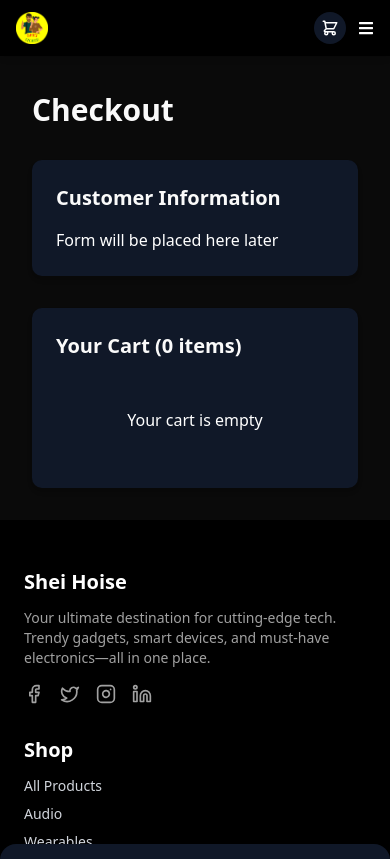
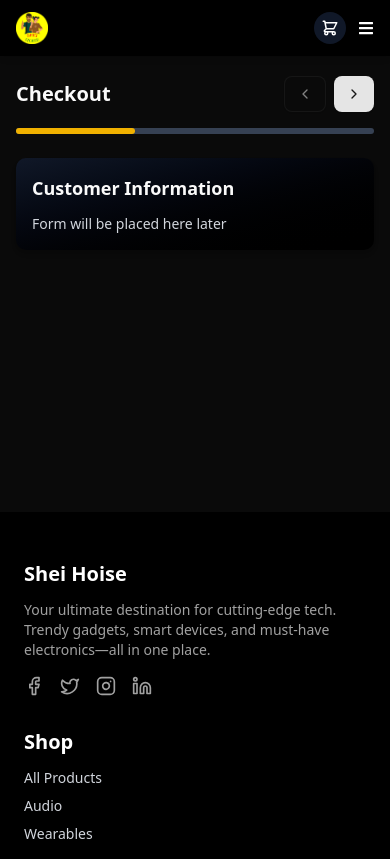
Before and after one commit to MIANSIT/shei-hoise, a Next.js app: page /checkout in a window 390 px wide. Shown: the top 859 px of the page. Built offline with nearby package versions, Linux system fonts and the light colour scheme.

Commit message:
:sparkles: Feat: Checkout Page Mobile & Desktop Version layout design completed

```diff
--- a/src/app/checkout/page.tsx
+++ b/src/app/checkout/page.tsx
@@ -3,13 +3,13 @@
 
 import { useState, useEffect } from "react";
 import useCartStore from "@/lib/store/cartStore";
-import CartItemsList from "../components/cart/CartItemList";
-import CartCheckoutLayout from "../components/cart/CartCheckoutLayout";
 import Header from "../components/common/Header";
 import Footer from "../components/common/Footer";
+import DesktopCheckout from "../components/checkout/DesktopCheckoutLayout";
+import MobileCheckout from "../components/checkout/MobileCheckoutLayout";
 
 export default function CheckoutPage() {
-  const { cart, totalPrice, totalItems } = useCartStore();
+  const { cart, totalItems } = useCartStore();
   const [isMounted, setIsMounted] = useState(false);
 
   useEffect(() => {
@@ -26,43 +26,24 @@ export default function CheckoutPage() {
     <>
       <Header />
 
-      <div className="container mx-auto p-8">
-        <h1 className="text-3xl font-bold mb-8">Checkout</h1>
+      {/* Desktop Version */}
+      <div className="hidden md:block">
+        <DesktopCheckout
+          cartLength={cart.length}
+          displayCount={displayCount}
+          onCheckout={handleMakePayment}
+        />
+      </div>
 
-        <div className="grid grid-cols-1 lg:grid-cols-3 gap-8">
-          {/* Customer Information Card */}
-          <div className="bg-gray-900 rounded-lg shadow-md p-6">
-            <h2 className="text-xl font-semibold mb-4">Customer Information</h2>
-            <p className="text-white">Form will be placed here later</p>
-          </div>
-          {/* Cart Items Card */}
-          <div className="bg-gray-900 rounded-lg shadow-md p-6">
-            <h2 className="text-xl font-semibold mb-4">
-              Your Cart ({displayCount} items)
-            </h2>
+      {/* Mobile Version */}
+      <div className="block md:hidden">
+        <MobileCheckout
+          cartLength={cart.length}
+          displayCount={displayCount}
+          onCheckout={handleMakePayment}
+        />
+      </div>
 
-            {cart.length === 0 ? (
-              <div className="text-center py-8">
-                <p className="text-white">Your cart is empty</p>
-              </div>
-            ) : (
-              <CartItemsList />
-            )}
-          </div>
-
-          {/* Order Summary Card */}
-          {cart.length > 0 && (
-            <div className="bg-gray-900 rounded-lg shadow-md p-6">
-              <h2 className="text-xl font-semibold mb-4">Order Summary</h2>
-              <CartCheckoutLayout
-                subtotal={totalPrice()}
-                onCheckout={handleMakePayment}
-                buttonText="Make Payment"
-              />
-            </div>
-          )}
-        </div>
-      </div>
       <Footer />
     </>
   );
--- a/src/app/components/cart/CartBottomBar.tsx
+++ b/src/app/components/cart/CartBottomBar.tsx
@@ -46,7 +46,7 @@ export default function CartBottomBar({ isOpen, onClose }: CartBottomBarProps) {
         onClick={onClose}
       />
       <div
-        className={`fixed bottom-0 left-0 right-0 bg-gray-900 text-white shadow-lg z-50 transition-transform duration-300 ease-in-out lg:hidden rounded-tl-2xl rounded-tr-2xl ${
+        className={`fixed bottom-0 left-0 right-0 bg-black text-white shadow-lg z-50 transition-transform duration-300 ease-in-out lg:hidden rounded-tl-2xl rounded-tr-2xl ${
           isOpen ? "translate-y-0" : "translate-y-full"
         }`}
       >
--- a/src/app/components/cart/CartItemList.tsx
+++ b/src/app/components/cart/CartItemList.tsx
@@ -73,7 +73,7 @@ export default function CartItemsList() {
           key={item.id}
           className={`
             relative flex items-center justify-between rounded-lg bg-black/20 p-3
-            transition-all duration-300 ease-in-out
+            transition-all duration-300 ease-in-out border-gray-700 border-2
             ${
               removingId === item.id || isClearing
                 ? "opacity-0 -translate-x-10"
--- a/src/app/components/cart/CartSidebar.tsx
+++ b/src/app/components/cart/CartSidebar.tsx
@@ -47,7 +47,7 @@ export default function CartSidebar({ isOpen, onClose }: CartSidebarProps) {
         onClick={onClose}
       />
       <div
-        className={`fixed top-0 right-0 h-full w-full max-w-md text-white bg-gray-900 shadow-xl z-50 transition-transform duration-300 ease-in-out ${
+        className={`fixed top-0 right-0 h-full w-full max-w-md text-white bg-black shadow-xl z-50 transition-transform duration-300 ease-in-out ${
           isOpen ? "translate-x-0" : "translate-x-full"
         }`}
       >
--- /dev/null
+++ b/src/app/components/checkout/DesktopCheckoutLayout.tsx
@@ -0,0 +1,80 @@
+// components/checkout/DesktopCheckout.tsx
+"use client";
+
+import { useState, useEffect } from "react";
+import useCartStore from "@/lib/store/cartStore";
+import CartItemsList from "@/app/components/cart/CartItemList";
+import { Button } from "@/components/ui/button";
+import { motion } from "framer-motion";
+
+interface DesktopCheckoutProps {
+  cartLength: number;
+  displayCount: number;
+  onCheckout: () => void;
+}
+
+const DesktopCheckout = ({
+  cartLength,
+  displayCount,
+  onCheckout,
+}: DesktopCheckoutProps) => {
+  const { totalPrice } = useCartStore();
+  const [isMounted, setIsMounted] = useState(false);
+
+  useEffect(() => {
+    setIsMounted(true);
+  }, []);
+
+  const subtotal = isMounted ? totalPrice() : 0;
+
+  return (
+    <div className="container mx-auto p-8">
+      <h1 className="text-3xl font-bold mb-8">Checkout</h1>
+      <div className="grid grid-cols-1 lg:grid-cols-2 gap-8">
+        {/* Cart Items Card */}
+        <div className="bg-gradient-to-br from-gray-900 to-black rounded-lg shadow-md p-6">
+          <h2 className="text-xl font-semibold mb-2">
+            Your Cart ({displayCount} items)
+          </h2>
+          {cartLength === 0 ? (
+            <div className="text-center py-8">
+              <p className="text-white">Your cart is empty</p>
+            </div>
+          ) : (
+            <CartItemsList />
+          )}
+          {cartLength > 0 && (
+            <div>
+              <div className="flex justify-between mt-4 text-white border-gray-700 border-2 rounded-lg p-3">
+                <span className="font-bold">Subtotal :</span>
+                <motion.span
+                  className="font-bold"
+                  key={`subtotal-${subtotal}`}
+                  initial={{ scale: 1.1 }}
+                  animate={{ scale: 1 }}
+                  transition={{ duration: 0.2 }}
+                >
+                  ${subtotal.toFixed(2)}
+                </motion.span>
+              </div>
+              {/* <Button
+                className="w-full bg-gradient-to-r from-yellow-400 to-yellow-600 text-white hover:from-yellow-500 hover:to-yellow-700 cursor-pointer transition-colors duration-300"
+                onClick={onCheckout}
+              >
+                Make Payment
+              </Button> */}
+            </div>
+          )}
+
+        </div>
+        {/* Customer Information Card */}
+        <div className="bg-gradient-to-br from-gray-900 to-black rounded-lg shadow-md p-6">
+          <h2 className="text-xl font-semibold mb-4">Customer Information</h2>
+          <p className="text-white">Form will be placed here later</p>
+        </div>
+      </div>
+    </div>
+  );
+};
+
+export default DesktopCheckout;
--- /dev/null
+++ b/src/app/components/checkout/MobileCheckoutLayout.tsx
@@ -0,0 +1,186 @@
+// components/checkout/MobileCheckout.tsx
+"use client";
+
+import { useState, useEffect } from "react";
+import useCartStore from "@/lib/store/cartStore";
+import CartItemsList from "@/app/components/cart/CartItemList";
+import { Button } from "@/components/ui/button";
+import { motion, AnimatePresence } from "framer-motion";
+import { ChevronLeft, ChevronRight } from "lucide-react";
+
+interface MobileCheckoutProps {
+  cartLength: number;
+  displayCount: number;
+  onCheckout: () => void;
+}
+
+const MobileCheckout = ({
+  cartLength,
+  displayCount,
+  onCheckout,
+}: MobileCheckoutProps) => {
+  const { totalPrice } = useCartStore();
+  const [isMounted, setIsMounted] = useState(false);
+  const [activeStep, setActiveStep] = useState(0);
+
+  useEffect(() => {
+    setIsMounted(true);
+  }, []);
+
+  const subtotal = isMounted ? totalPrice() : 0;
+
+  const steps = [
+    {
+      title: "Customer Information",
+      content: (
+        <div className="bg-gradient-to-br from-gray-900 to-black rounded-lg shadow-md p-4 mt-4">
+          <h2 className="text-lg font-semibold mb-3">Customer Information</h2>
+          <p className="text-gray-300 text-sm">
+            Form will be placed here later
+          </p>
+        </div>
+      ),
+    },
+    {
+      title: "Cart Items",
+      content: (
+        <div className="mt-4">
+          <h2 className="text-lg font-semibold mb-3">
+            Your Cart ({displayCount} items)
+          </h2>
+
+          {cartLength === 0 ? (
+            <div className="text-center py-6 bg-gradient-to-br from-gray-900 to-black rounded-lg shadow-md">
+              <p className="text-white">Your cart is empty</p>
+            </div>
+          ) : (
+            <CartItemsList />
+          )}
+        </div>
+      ),
+    },
+    {
+      title: "Order Summary",
+      content: (
+        <div className="bg-gradient-to-br from-gray-900 to-black rounded-lg shadow-md p-4 mt-4">
+          <h2 className="text-lg font-semibold mb-3">Order Summary</h2>
+          <div>
+            <div className="flex justify-between mb-4 text-white items-center">
+              <span className="text-sm">SubTotal:</span>
+              <motion.span
+                className="font-bold text-lg"
+                key={`subtotal-${subtotal}`}
+                initial={{ scale: 1.1 }}
+                animate={{ scale: 1 }}
+                transition={{ duration: 0.2 }}
+              >
+                ${subtotal.toFixed(2)}
+              </motion.span>
+            </div>
+            <Button
+              className="w-full bg-gradient-to-r from-yellow-400 to-yellow-600 text-white hover:from-yellow-500 hover:to-yellow-700 cursor-pointer transition-colors duration-300 py-3 text-base font-medium"
+              onClick={onCheckout}
+            >
+              Make Payment
+            </Button>
+          </div>
+        </div>
+      ),
+    },
+  ];
+
+  const nextStep = () => {
+    if (activeStep < steps.length - 1) {
+      setActiveStep(activeStep + 1);
+    }
+  };
+
+  const prevStep = () => {
+    if (activeStep > 0) {
+      setActiveStep(activeStep - 1);
+    }
+  };
+
+  return (
+    <div className="container mx-auto px-4 py-4">
+      <div className="flex items-center justify-between mb-4">
+        <h1 className="text-xl font-bold">Checkout</h1>
+      <div className="flex items-center justify-center gap-2">
+        <Button
+            onClick={prevStep}
+            disabled={activeStep === 0}
+            variant="outline"
+            className="flex items-center gap-1"
+          >
+            <ChevronLeft size={8} />
+          </Button>
+
+          {activeStep < steps.length - 1 ? (
+            <Button onClick={nextStep} className="flex items-center gap-1">
+              <ChevronRight size={8} />
+            </Button>
+          ) : (
+            <Button
+              onClick={onCheckout}
+              className="bg-gradient-to-r from-yellow-400 to-yellow-600 hover:from-yellow-500 hover:to-yellow-700"
+            >
+              Complete Purchase
+            </Button>
+          )}
+      </div>
+      </div>
+      {/* <div className="flex mb-6">
+        {steps.map((step, index) => (
+          <div
+            key={index}
+            className="flex-1 flex flex-col items-center mx-1"
+            onClick={() => setActiveStep(index)}
+          >
+            <div
+              className={`w-6 h-6 rounded-full flex items-center justify-center ${
+                index === activeStep
+                  ? "bg-yellow-500 text-black"
+                  : index < activeStep
+                  ? "bg-green-500 text-white"
+                  : "bg-gray-700 text-white"
+              } font-medium text-sm`}
+            >
+              {index + 1}
+            </div>
+            <span
+              className={`text-xs  text-center ${
+                index === activeStep
+                  ? "text-yellow-500 font-medium"
+                  : "text-gray-400"
+              } ${index < activeStep ? "text-green-500" : ""}`}
+            >
+              {step.title.split(" ")[0]}
+            </span>
+          </div>
+        ))}
+      </div> */}
+      <div className="w-full bg-gray-700 rounded-full h-1.5 mb-6">
+        <div
+          className="bg-yellow-500 h-1.5 rounded-full transition-all duration-300"
+          style={{ width: `${((activeStep + 1) / steps.length) * 100}%` }}
+        ></div>
+      </div>
+      <AnimatePresence mode="wait">
+        <motion.div
+          key={activeStep}
+          initial={{ opacity: 0, y: 10 }}
+          animate={{ opacity: 1, y: 0 }}
+          exit={{ opacity: 0, y: -10 }}
+          transition={{ duration: 0.2 }}
+          className="min-h-[40vh]"
+        >
+          {steps[activeStep].content}
+        </motion.div>
+      </AnimatePresence>
+
+
+    </div>
+  );
+};
+
+export default MobileCheckout;
```
